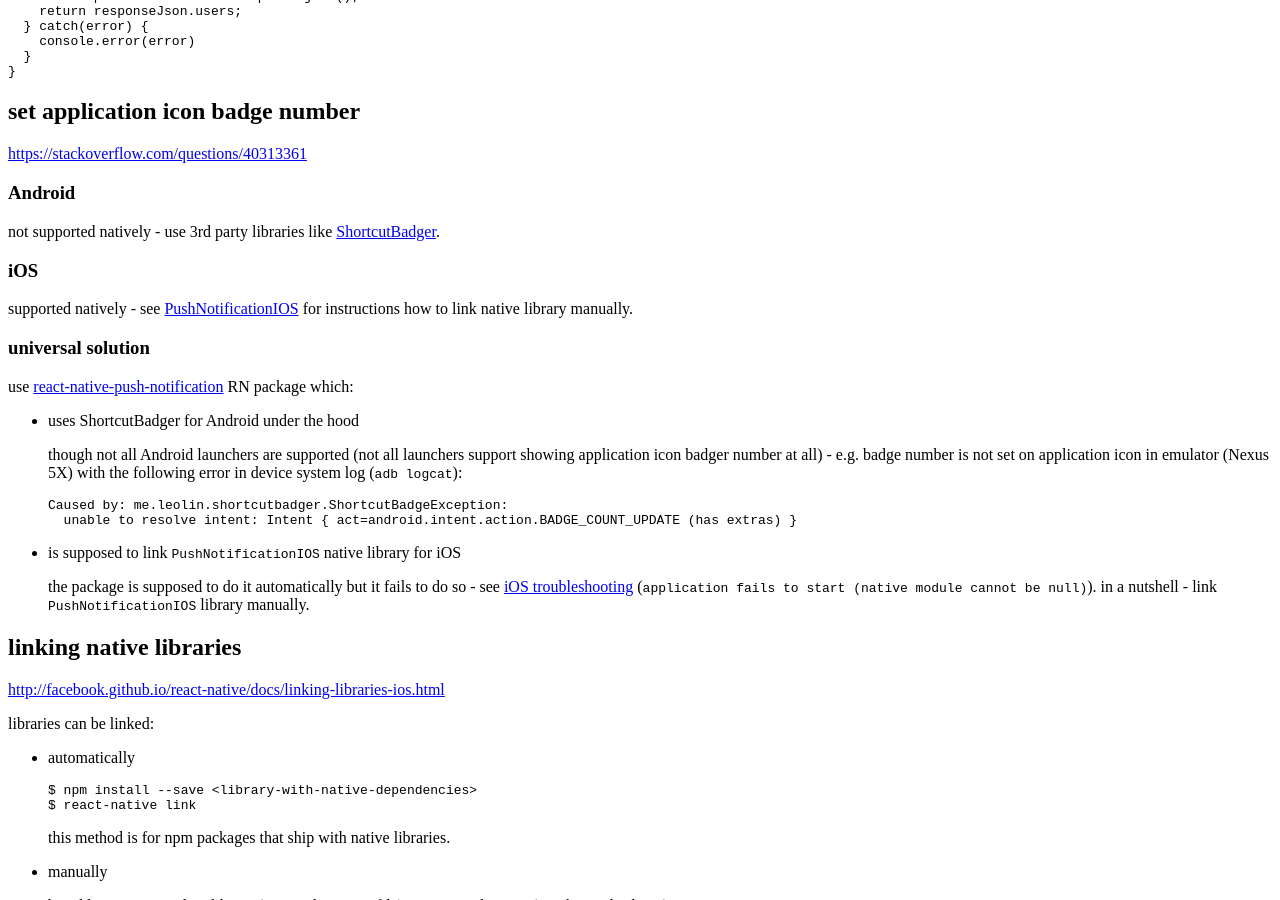
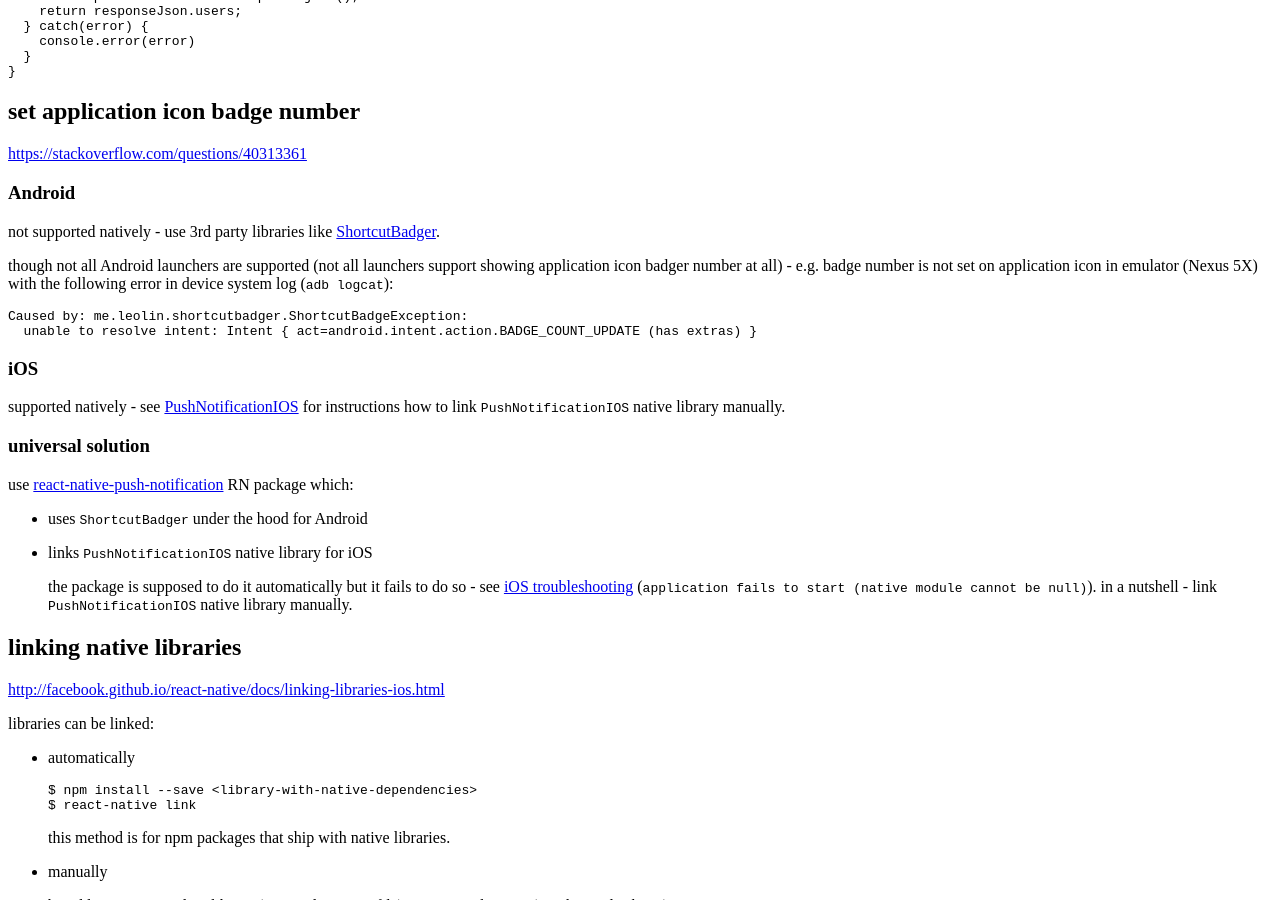
Before and after one commit to tap349/tap349.github.io, a Jekyll site: the page built from _posts/2017-05-30-react-native.md, in a window 1280 px wide and 900 px high, scrolled down 595 px. Built offline with Jekyll 4.4.1, drawn with Linux system fonts in a browser that asks for light colours.

Commit message:
update 2017-06-07_15:17:48

````diff
--- a/_posts/2017-05-30-react-native.md
+++ b/_posts/2017-05-30-react-native.md
@@ -48,35 +48,34 @@ async function getUsers() {
 not supported natively - use 3rd party libraries like
 [ShortcutBadger](https://github.com/leolin310148/ShortcutBadger).
 
+though not all Android launchers are supported (not all launchers support
+showing application icon badger number at all) - e.g. badge number is not
+set on application icon in emulator (Nexus 5X) with the following error in
+device system log (`adb logcat`):
+
+```sh
+Caused by: me.leolin.shortcutbadger.ShortcutBadgeException:
+  unable to resolve intent: Intent { act=android.intent.action.BADGE_COUNT_UPDATE (has extras) }
+```
+
 ### iOS
 
 supported natively - see
 [PushNotificationIOS](http://facebook.github.io/react-native/docs/pushnotificationios.html)
-for instructions how to link native library manually.
+for instructions how to link `PushNotificationIOS` native library manually.
 
 ### universal solution
 
 use [react-native-push-notification](https://github.com/zo0r/react-native-push-notification)
 RN package which:
 
-- uses ShortcutBadger for Android under the hood
-
-  though not all Android launchers are supported (not all launchers support
-  showing application icon badger number at all) - e.g. badge number is not
-  set on application icon in emulator (Nexus 5X) with the following error in
-  device system log (`adb logcat`):
-
-  ```sh
-  Caused by: me.leolin.shortcutbadger.ShortcutBadgeException:
-    unable to resolve intent: Intent { act=android.intent.action.BADGE_COUNT_UPDATE (has extras) }
-  ```
-
-- is supposed to link `PushNotificationIOS` native library for iOS
+- uses `ShortcutBadger` under the hood for Android
+- links `PushNotificationIOS` native library for iOS
 
   the package is supposed to do it automatically but it fails to do so -
   see [iOS troubleshooting]({% post_url 2017-05-25-react-native-ios %})
   (`application fails to start (native module cannot be null)`).
-  in a nutshell - link `PushNotificationIOS` library manually.
+  in a nutshell - link `PushNotificationIOS` native library manually.
 
 ## linking native libraries
 
````
Also changed, not shown: _posts/2017-05-25-react-native-ios.md (+4 -4 lines).
